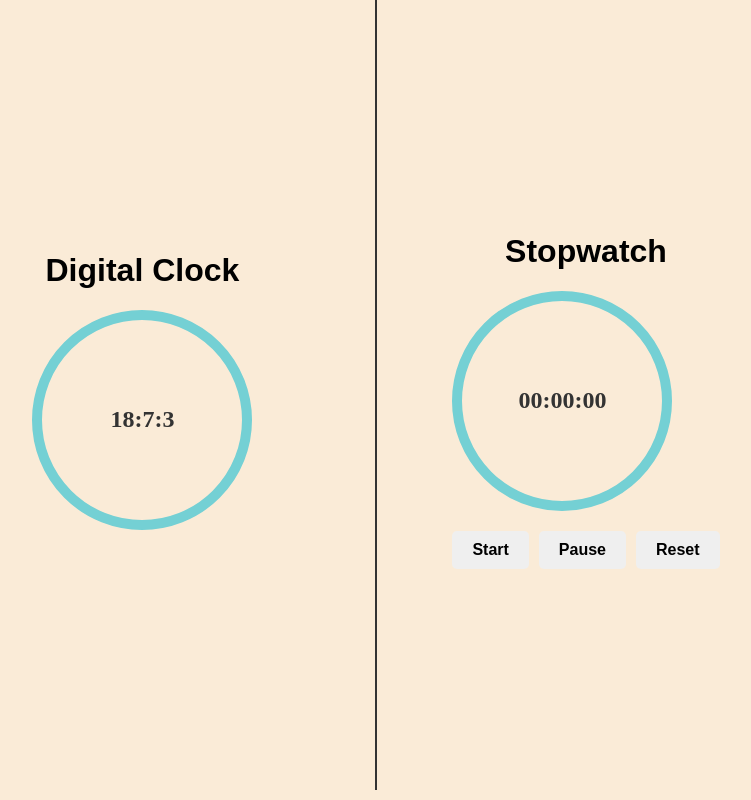
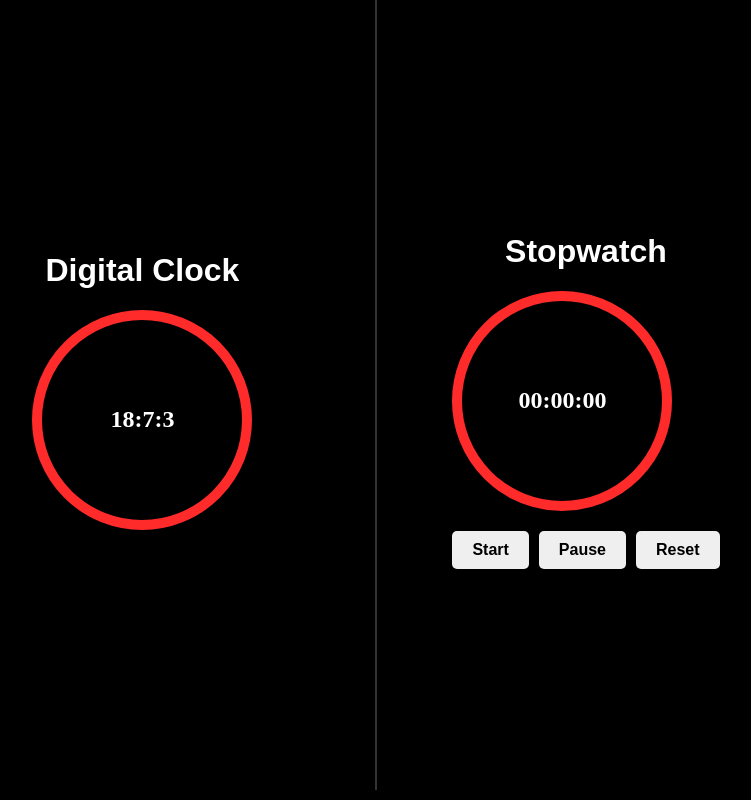
Before and after one commit to Atul0077/DigitalClock-StopWaatch, a Django app: page / in a window 1280 px wide. Shown: the whole page, without its empty margins (264-1015 px from the left). Run offline with Django 5.2, Linux system fonts and the light colour scheme.

Commit message:
second commit

```diff
--- a/digital_clock/templates/digital_clock/index.html
+++ b/digital_clock/templates/digital_clock/index.html
@@ -12,7 +12,7 @@
             justify-content: center;
             height: 100vh;
             margin: 0;
-            background-color: antiquewhite;
+            background-color: rgb(0, 0, 0);
         }
 
         .section-container {
@@ -31,14 +31,14 @@
         #clock, #stopwatch {
             width: 200px;
             height: 200px;
-            border: 10px solid #74d0d4;
+            border: 10px solid #ff2a2a;
             border-radius: 50%;
             display: flex;
             justify-content: center;
             align-items: center;
             font-size: 24px;
             font-weight: bold;
-            color: #333;
+            color: #ffffff;
             margin-bottom: 20px;
         }
 
@@ -82,6 +82,9 @@
             left: calc(50% - 1px); /* Center the line */
             z-index: -1; /* Push line behind the containers */
             transition: background-color 0.3s; /* Add transition for color change */
+        }
+        .stopwatch-heading,.clock-heading{
+            color: #ffffff;
         }
     </style>
     <script>
```
Also changed, not shown: other parts of digital_clock/templates/digital_clock/index.html (+3 -3 lines).
